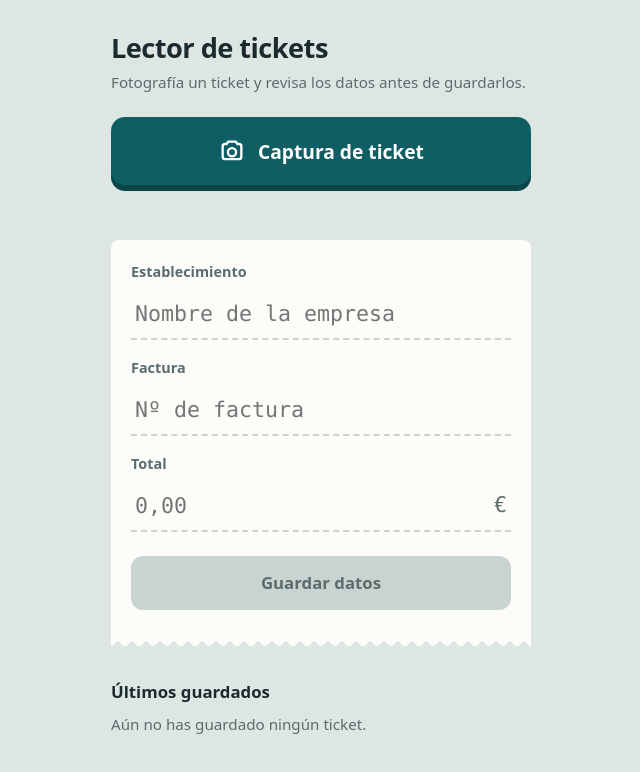
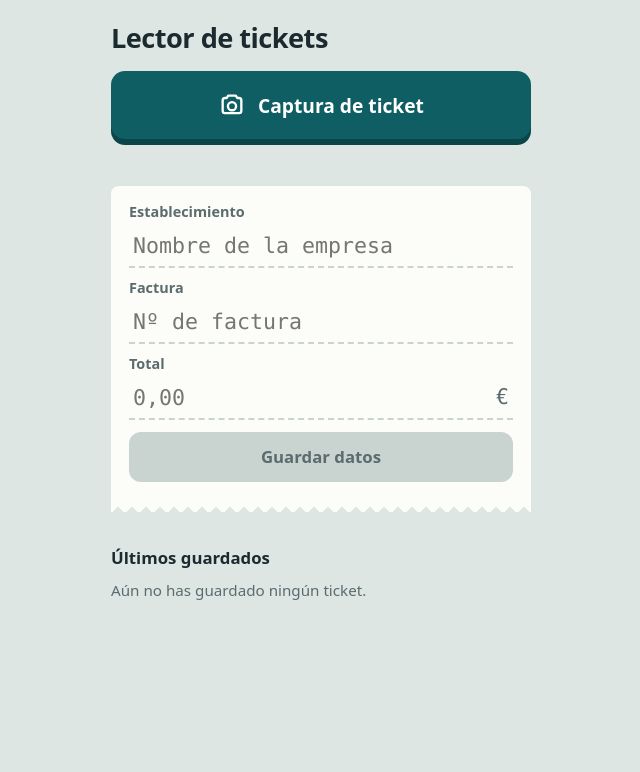
Before and after one commit to robertiker/FacturasOCR, a website: page index.html in a window 1280 px wide. Shown: the whole page, without its empty margins (319-959 px from the left). Drawn offline with Linux system fonts and the light colour scheme.

Commit message:
Add files via upload

```diff
--- a/index.html
+++ b/index.html
@@ -36,20 +36,14 @@
         main {
             max-width: 460px;
             margin: 0 auto;
-            padding: 28px 20px 48px;
+            padding: 18px 20px 36px;
         }
 
         h1 {
-            margin: 0 0 4px;
+            margin: 0 0 14px;
             font-size: 1.7rem;
             font-weight: 700;
             letter-spacing: -0.02em;
-        }
-
-        .subtitulo {
-            margin: 0 0 24px;
-            color: var(--tinta-suave);
-            font-size: 0.95rem;
         }
 
         button {
@@ -94,7 +88,7 @@
 
         .estado {
             min-height: 1.5em;
-            margin: 18px 0 14px;
+            margin: 14px 0 10px;
             font-size: 0.95rem;
             color: var(--tinta-suave);
         }
@@ -118,7 +112,7 @@
         /* Ticket de papel con borde dentado abajo */
         .ticket {
             position: relative;
-            padding: 22px 20px 26px;
+            padding: 16px 18px 20px;
             background: var(--papel);
             border-radius: 8px 8px 0 0;
             box-shadow: 0 2px 0 rgba(27, 42, 46, 0.06);
@@ -139,20 +133,20 @@
         .miniatura {
             display: none;
             width: 100%;
-            max-height: 150px;
+            max-height: 120px;
             object-fit: cover;
-            margin-bottom: 18px;
+            margin-bottom: 12px;
             border-radius: 6px;
             border: 1px solid var(--linea);
         }
 
         .miniatura.visible { display: block; }
 
-        .campo { margin-bottom: 18px; }
+        .campo { margin-bottom: 10px; }
 
         .campo label {
             display: block;
-            margin-bottom: 6px;
+            margin-bottom: 2px;
             font-size: 0.9rem;
             font-weight: 600;
             color: var(--tinta-suave);
@@ -160,7 +154,7 @@
 
         .campo input {
             width: 100%;
-            padding: 12px 4px;
+            padding: 8px 4px;
             border: 0;
             border-bottom: 2px dashed var(--linea);
             background: transparent;
@@ -177,7 +171,7 @@
         .campo .con-euro span {
             position: absolute;
             right: 4px;
-            bottom: 12px;
+            bottom: 8px;
             font-family: ui-monospace, Consolas, monospace;
             font-size: 1.35rem;
             color: var(--tinta-suave);
@@ -185,8 +179,8 @@
 
         .boton-guardar {
             width: 100%;
-            margin-top: 6px;
-            padding: 15px 16px;
+            margin-top: 2px;
+            padding: 13px 16px;
             border-radius: 12px;
             background: var(--tinta);
             color: #fff;
@@ -200,7 +194,7 @@
             cursor: not-allowed;
         }
 
-        .boton-instalar { margin: -12px 0 18px; }
+        .boton-instalar { margin: -4px 0 12px; }
 
         .historial { margin-top: 44px; }
 
@@ -293,7 +287,6 @@
 <body>
     <main>
         <h1>Lector de tickets</h1>
-        <p class="subtitulo">Fotografía un ticket y revisa los datos antes de guardarlos.</p>
         <button type="button" class="boton-csv boton-instalar" id="btnInstalar" hidden>Instalar app en este móvil</button>
 
         <!-- Input oculto: abre la cámara trasera -->
```
